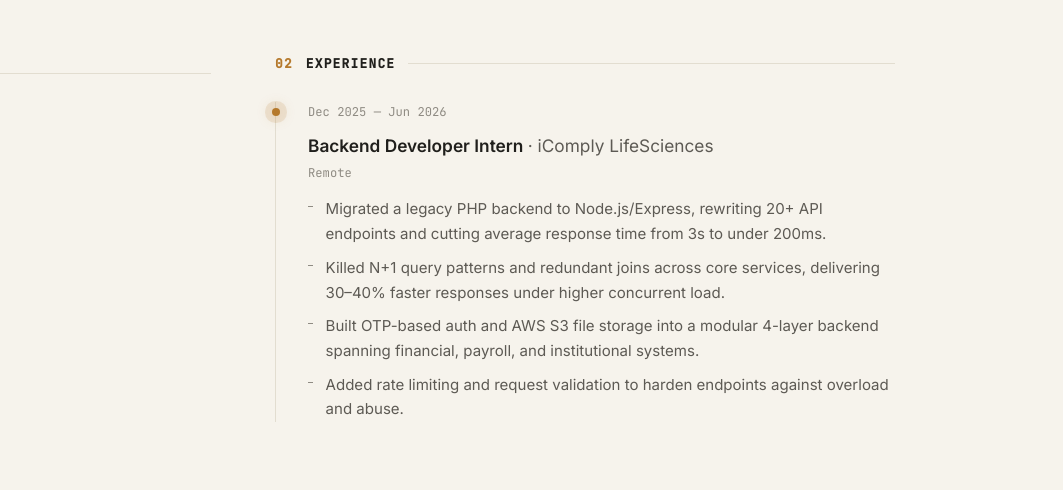
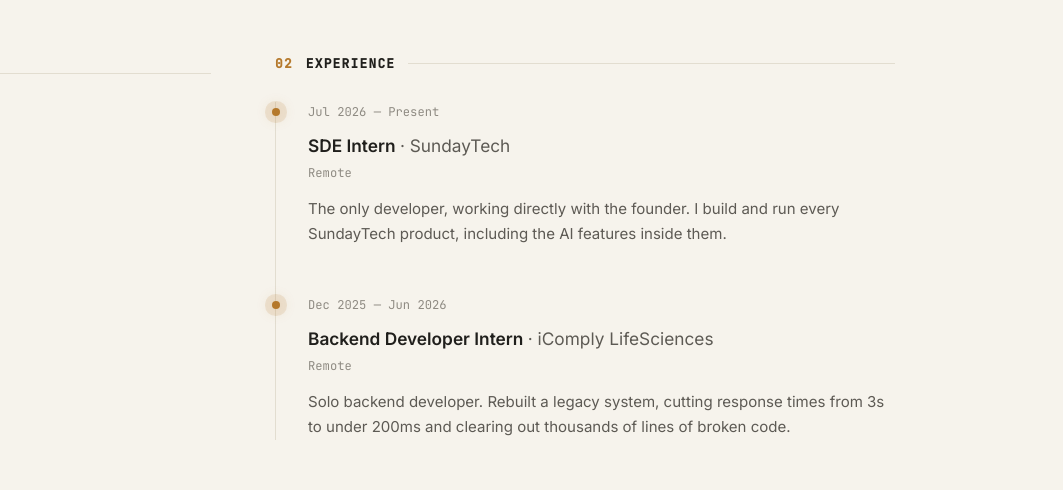
Before and after one commit to ash-dodek/portfolio, a plain HTML site: page index.html in a window 1280 px wide. Shown: the part 281-771 px from the top of the page, 217-1280 px from the left. Drawn offline with Linux system fonts and the light colour scheme.

Commit message:
chore: updating text of experience section

```diff
--- a/index.html
+++ b/index.html
@@ -85,16 +85,19 @@
 
       <div class="timeline">
         <div class="tl-item">
+          <span class="tl-date">Jul 2026 — Present</span>
+          <div class="tl-body">
+            <h3>SDE Intern <span class="tl-at">· SundayTech</span></h3>
+            <p class="tl-loc">Remote</p>
+            <p class="tl-desc">The only developer, working directly with the founder. I build and run every SundayTech product, including the AI features inside them.</p>
+          </div>
+        </div>
+        <div class="tl-item">
           <span class="tl-date">Dec 2025 — Jun 2026</span>
           <div class="tl-body">
             <h3>Backend Developer Intern <span class="tl-at">· iComply LifeSciences</span></h3>
             <p class="tl-loc">Remote</p>
-            <ul>
-              <li>Migrated a legacy PHP backend to Node.js/Express, rewriting 20+ API endpoints and cutting average response time from 3s to under 200ms.</li>
-              <li>Killed N+1 query patterns and redundant joins across core services, delivering 30–40% faster responses under higher concurrent load.</li>
-              <li>Built OTP-based auth and AWS S3 file storage into a modular 4-layer backend spanning financial, payroll, and institutional systems.</li>
-              <li>Added rate limiting and request validation to harden endpoints against overload and abuse.</li>
-            </ul>
+            <p class="tl-desc">Solo backend developer. Rebuilt a legacy system, cutting response times from 3s to under 200ms and clearing out thousands of lines of broken code.</p>
           </div>
         </div>
       </div>
--- a/styles.css
+++ b/styles.css
@@ -502,6 +502,11 @@
   color: var(--text-faint);
   margin-bottom: 0.9rem;
 }
+.tl-desc {
+  color: var(--text-dim);
+  font-size: 0.94rem;
+  margin-top: 0.6rem;
+}
 .tl-body ul li {
   position: relative;
   padding-left: 1.1rem;
```
